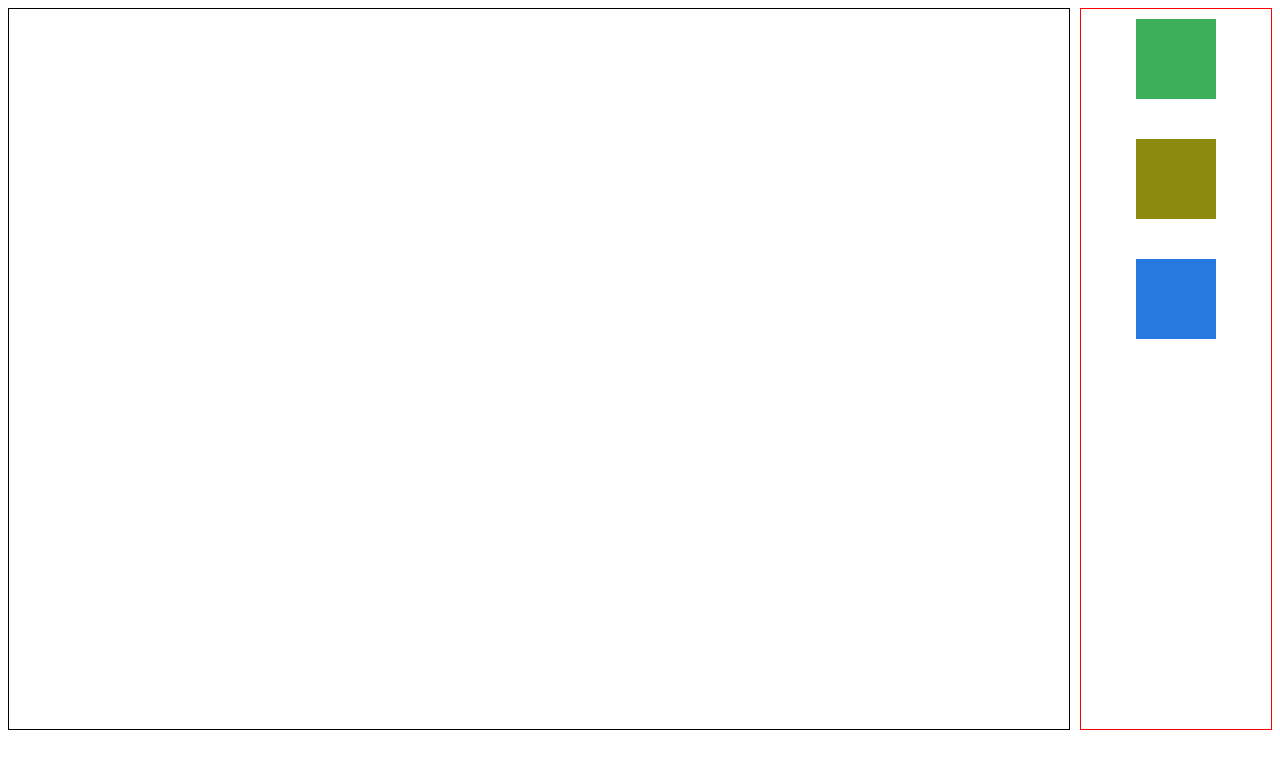
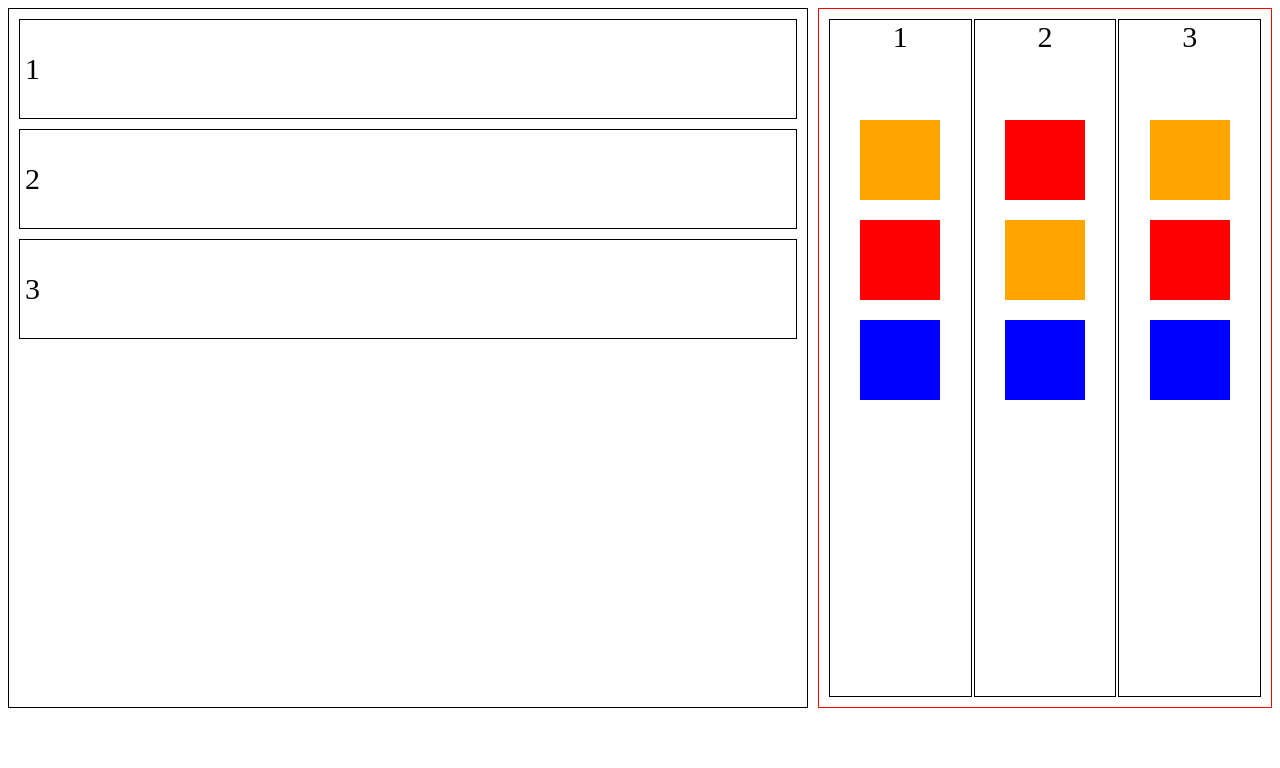
Before and after one commit to webdevdmitriy/Drag-n-Drop, a plain HTML site: page index.html in a window 1280 px wide. Drawn offline with Linux system fonts and the light colour scheme.

Commit message:
Реалиована замена объектов. Расчерчены зоны. Зоны подсвечиваются

```diff
--- a/index.html
+++ b/index.html
@@ -19,11 +19,29 @@
             style="stroke: rgb(255, 0, 0); stroke-width: 2"
           />
         </svg>
+        <div class="zone-1" zone="1"></div>
+        <div class="zone-2" zone="2"></div>
+        <div class="zone-3" zone="3"></div>
       </article>
       <aside class="shelf">
-        <div class="block" id="block-1" draggable="true"></div>
-        <div class="block" id="block-2" draggable="true"></div>
-        <div class="block" id="block-3" draggable="true"></div>
+        <div class="shelf-1">
+          <div class="block" id="block-1" data-zone="1" draggable="true"></div>
+          <div class="block" id="block-2" data-zone="1" draggable="true"></div>
+          <div class="block" id="block-3" data-zone="1" draggable="true"></div>
+        </div>
+        <div class="shelf-2">
+          <div class="block" id="block-4" data-zone="2" draggable="true"></div>
+          <div class="block" id="block-5" data-zone="2" draggable="true"></div>
+          <div class="block" id="block-6" data-zone="2" draggable="true"></div>
+        </div>
+        <div class="shelf-3">
+          <div class="block" id="block-7" data-zone="3" draggable="true"></div>
+          <div class="block" id="block-8" data-zone="3" draggable="true"></div>
+          <div class="block" id="block-9" data-zone="3" draggable="true"></div>
+        </div>
+        <!-- <div class="block" id="block-1" data-zone="1" draggable="true"></div>
+        <div class="block" id="block-2" data-zone="2" draggable="true"></div>
+        <div class="block" id="block-3" data-zone="3" draggable="true"></div> -->
       </aside>
     </section>
 
--- a/script.js
+++ b/script.js
@@ -1,42 +1,118 @@
 const shelf = document.querySelector('.shelf')
-const zone = document.querySelector('.zone')
+const zone = document.querySelector('.zone ')
+const zones = document.querySelectorAll('.zone div')
 let blocks = document.querySelectorAll('.block')
 
+let isblock = false
+
 //отменяем запрет перетаскивания элементов в другие элементы
-zone.ondragover = e => e.preventDefault()
-shelf.ondragover = e => e.preventDefault()
+// zone.ondragover = e => {
+//   e.preventDefault()
+// }
+
+zones.forEach(item => (item.ondragover = e => e.preventDefault()))
+
+// shelf.ondragover = e => e.preventDefault()
 
 // Записываем данные перетаскиваемого объекта
 blocks.forEach(
-  item => (item.ondragstart = e => e.dataTransfer.setData('id', e.target.id))
+  item =>
+    (item.ondragstart = e => {
+      e.dataTransfer.setData('id', e.target.id)
+      e.dataTransfer.setData('zone', e.target.getAttribute('data-zone'))
+      let zoneId = e.dataTransfer.getData('zone')
+
+      // e.target.classList.add('dragging')
+
+      item.ondragover = e => {
+        zones.forEach(item => {
+          if (item.getAttribute('zone') != zoneId)
+            item.classList.add('dark-background')
+        })
+      }
+
+      item.dragend = e => {
+        zones.forEach(item => {
+          item.classList.remove('dark-background')
+        })
+      }
+
+      // }
+    })
 )
 // block.ondragstart = e => e.dataTransfer.setData('id', e.target.id)
 
 zone.ondrop = drop
 shelf.ondrop = drop
 
+const zone1 = document.querySelector('.zone-1')
+
 function drop(e) {
   let itemId = e.dataTransfer.getData('id')
-  //   e.target.append(document.getElementById(itemId))
-  zone.append(document.getElementById(itemId))
+  let zoneId = e.dataTransfer.getData('zone')
+  let zone = document.querySelector(`.zone-${zoneId}`)
+
+  zones.forEach(item => {
+    item.classList.remove('dark-background')
+  })
+
+  if (
+    e.composedPath().includes(zone) &&
+    (e.target.querySelector('div') || e.target.classList.contains('block'))
+  ) {
+    document
+      .querySelector('.shelf-' + e.dataTransfer.getData('zone'))
+      .append(zone.querySelector('div'))
+  }
+
+  // console.log(e.target)
+  // console.log(e.target.getAttribute('zone'))
+  // console.log(zoneId)
+
+  if (e.composedPath().includes(zone))
+    zone.append(document.getElementById(itemId))
+
   if (itemId != 'block-1') {
     drawLine(itemId)
   }
-  //   drawLine()
+
+  // let old = document.querySelector('.dragging')
+  // old && old.classList.remove('dragging')
+  // old = document.querySelector('.over')
+  // old && old.classList.remove('over')
+  // let v = e.target
+
+  // document.querySelector('.shelf-' + e.dataTransfer.getData('zone')).append(v)
+
+  // document.querySelector('.shelf-' + e.dataTransfer.getData('zone'))
+  // console.log(isblock)
+  // document
+  //   .querySelector('.shelf-' + e.dataTransfer.getData('zone'))
+  //   .append(e.target.querySelector('div'))
+
+  // document
+  //   .querySelector('.shelf-' + e.dataTransfer.getData('zone'))
+  //   .append(e.target.querySelector('div'))
+
+  // isblock = true
 }
 
+counter = 1
 blocks.forEach(item => {
-  num1 = randomColor()
-  num2 = randomColor()
-  num3 = randomColor()
-  item.style.backgroundColor = `rgb(${num1},${num2},${num3})`
+  // num1 = randomColor()
+  // num2 = randomColor()
+  // num3 = randomColor()
+  // item.style.backgroundColor = `rgb(${num1},${num2},${num3})`
+  counter % 2 == 0 && (item.style.backgroundColor = 'red')
+  counter % 3 == 0 && (item.style.backgroundColor = 'blue')
+  counter++
 })
 
-function randomColor() {
-  let max = 255
-  let min = 0
-  return Math.floor(Math.random() * (max - min + 1)) + min
-}
+// function randomColor() {
+//   let max = 255
+//   let min = 0
+//   return Math.floor(Math.random() * (max - min + 1)) + min
+// }
 
 //===================================================================================
 // Рисуем линию
@@ -56,14 +132,16 @@ function drawLine(id) {
   let line = document.createElementNS('http://www.w3.org/2000/svg', 'line')
   line.style.stroke = 'rgb(255, 0, 0)'
   line.style.strokeWidth = '2'
+  console.log(react1.top)
 
   let zoneY = zone.getBoundingClientRect().top
   let zoneX = zone.getBoundingClientRect().left
+  console.log(zoneY)
 
   line.setAttribute('x1', react1.left - zoneX + react1.width / 2)
-  line.setAttribute('y1', react1.top - zoneY + react1.height)
+  line.setAttribute('y1', react1.top - zoneY + react1.height - 10)
   line.setAttribute('x2', react2.left - zoneX + react1.width / 2)
-  line.setAttribute('y2', react2.top - zoneY)
+  line.setAttribute('y2', react2.top - zoneY - 10)
 
   let svg = document.querySelector('svg')
   svg.append(line)
--- a/style.css
+++ b/style.css
@@ -1,3 +1,11 @@
+* {
+  box-sizing: border-box;
+}
+
+body {
+  counter-reset: zone shelf;
+}
+
 .main {
   display: flex;
   justify-content: space-between;
@@ -7,22 +15,86 @@
 
 .zone {
   border: 1px solid black;
-  width: 1250px;
+  width: 800px;
   position: relative;
   display: flex;
   flex-direction: column;
   align-items: center;
+  flex-shrink: 0;
+  padding: 10px;
 }
+
+.zone-1,
+.zone-2,
+.zone-3 {
+  height: 100px;
+  width: 100%;
+  border: 1px solid black;
+  margin-bottom: 10px;
+  display: flex;
+  align-items: center;
+  justify-content: center;
+  position: relative;
+}
+
+.zone > div:before {
+  position: absolute;
+  content: '';
+  counter-increment: zone;
+  content: counter(zone);
+  left: 5px;
+  top: 50%;
+  transform: translateY(-50%);
+  font-size: 30px;
+}
+
+.dark-background:after {
+  content: '';
+  position: absolute;
+  background: rgba(0, 0, 0, 0.5);
+  top: 0;
+  left: 0;
+  right: 0;
+  bottom: 0;
+  width: 100%;
+  height: 100%;
+  z-index: 100;
+}
+
 .shelf {
   border: 1px solid red;
-  width: 200px;
+  width: 100%;
   height: 700px;
   display: flex;
   padding: 10px;
+  margin-left: 10px;
+  display: flex;
+  justify-content: space-between;
+}
+
+.shelf > div {
+  border: 1px solid black;
+  padding: 10px;
+  padding-top: 100px;
+  width: 33%;
+  display: flex;
   flex-direction: column;
   align-items: center;
-  margin-left: 10px;
   position: relative;
+}
+.shelf > div:before {
+  position: absolute;
+  content: '';
+  counter-increment: shelf;
+  content: counter(shelf);
+  left: 50%;
+  top: 0;
+  transform: translateX(-50%);
+  font-size: 30px;
+}
+
+.shelf .block {
+  margin-bottom: 20px;
 }
 
 .block {
@@ -30,9 +102,15 @@
   height: 80px;
   background-color: orange;
   cursor: pointer;
-  margin-bottom: 40px;
+  /* margin-bottom: 40px; */
   /* position: absolute; */
 }
+/* .block:nth-child(2n + 2) {
+  background-color: blue;
+}
+.block:nth-child(3n + 3) {
+  background-color: red;
+} */
 
 svg {
   position: absolute;
```
